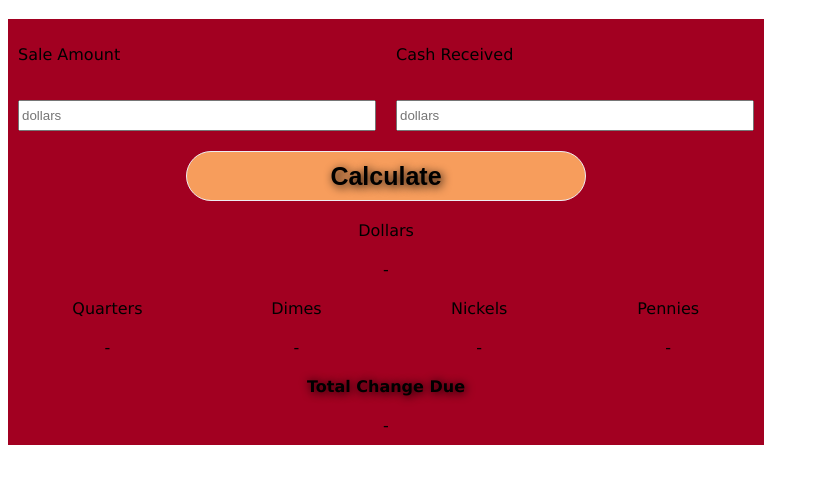
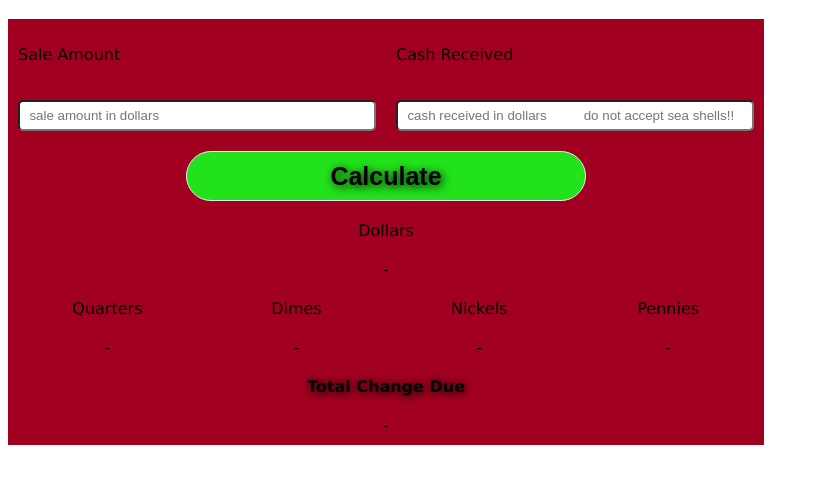
Before and after one commit to BrianAustin/startnow-web101-change-calculator, an Electron app: page index.html in a window 1280 px wide. Shown: the part 62-546 px from the top of the page, without its empty margins (0-819 px from the left). Drawn offline with Linux system fonts and the light colour scheme.

Commit message:
electron update

```diff
--- a/index.html
+++ b/index.html
@@ -10,8 +10,8 @@
 
     <div class="container">
       <p id="sale-amount">Sale Amount</p><p id="cash-received">Cash Received</p>
-      <input id="amount-due" type="number" placeholder="dollars" />
-      <input id="amount-received" type="number" placeholder="dollars" />
+      <input id="amount-due" type="number" placeholder="  sale amount in dollars" />
+      <input id="amount-received" type="number" placeholder="  cash received in dollars          do not accept sea shells!!" />
       <button id="calculate-change" type="text">Calculate</button>
 
       <p id="label-dollar" class="dollars">Dollars</p>
--- a/package.json
+++ b/package.json
@@ -8,6 +8,7 @@
     "devDependencies": {
         "axios": "^0.16.2",
         "chai": "^4.0.2",
+        "electron": "1.8.4",
         "express": "^4.15.3",
         "mocha": "^3.2.0",
         "nightmare": "^2.10.0",
--- a/style.css
+++ b/style.css
@@ -42,6 +42,10 @@ body {
     grid-row-end: 3;
 }
 
+#amount-due, #amount-received {
+   border-radius: 5px;
+}
+
 #calculate-change {
     grid-column-start: 1;
     grid-column-end: 5;
@@ -52,7 +56,7 @@ body {
     border-radius: 25px;
     padding: 10px;
     border: 1px solid #EDEDF4;
-    background-color: #F79D5C;
+    background-color: rgb(34, 226, 28);
     font-weight: 600;
     margin: auto;
     font-size: 25px;
```
Also changed, not shown: 1 other file.
